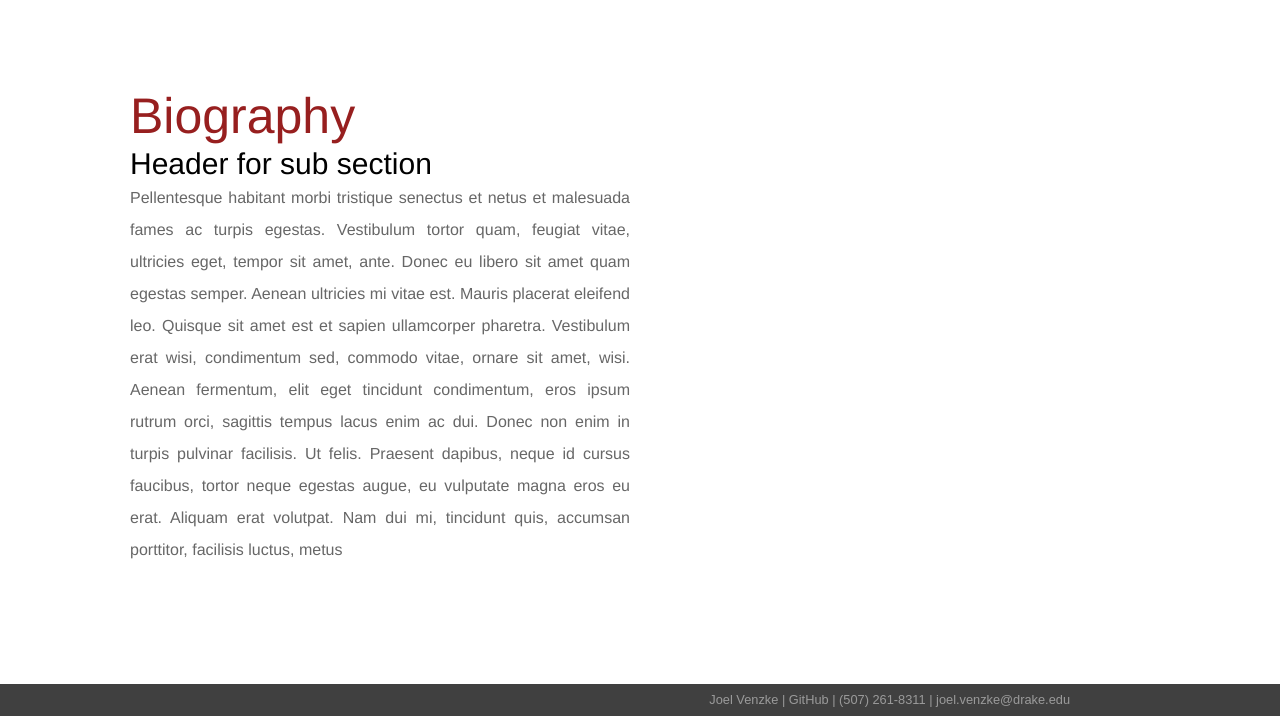
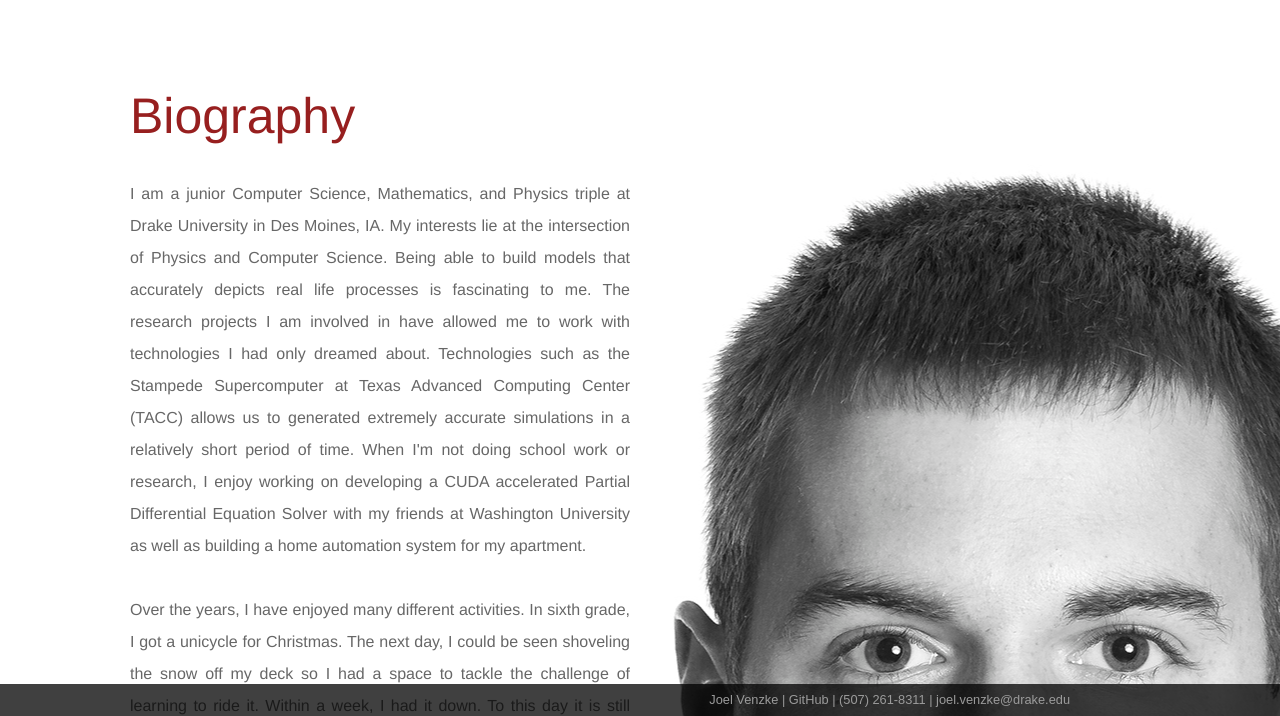
Before and after one commit to Joel-Venzke/website, a plain HTML site: page index.html in a window 1280 px wide. Shown: the part 84-800 px from the top of the page. Drawn offline with Linux system fonts and the light colour scheme.

Commit message:
added new photos and bio

```diff
--- a/index.html
+++ b/index.html
@@ -34,9 +34,16 @@
 				<div id="contentwrapper">
 				<!-- Main content -->
 					<div id="content">
-						<h1>Biography</h1>
-						<h2>Header for sub section</h2>
-						<p>Pellentesque habitant morbi tristique senectus et netus et malesuada fames ac turpis egestas. Vestibulum tortor quam, feugiat vitae, ultricies eget, tempor sit amet, ante. Donec eu libero sit amet quam egestas semper. Aenean ultricies mi vitae est. Mauris placerat eleifend leo. Quisque sit amet est et sapien ullamcorper pharetra. Vestibulum erat wisi, condimentum sed, commodo vitae, ornare sit amet, wisi. Aenean fermentum, elit eget tincidunt condimentum, eros ipsum rutrum orci, sagittis tempus lacus enim ac dui. Donec non enim in turpis pulvinar facilisis. Ut felis. Praesent dapibus, neque id cursus faucibus, tortor neque egestas augue, eu vulputate magna eros eu erat. Aliquam erat volutpat. Nam dui mi, tincidunt quis, accumsan porttitor, facilisis luctus, metus</p>
+						<h1>Biography</h1><br>
+
+						<p>I am a junior Computer Science, Mathematics, and Physics triple at Drake University in Des Moines, IA. My interests lie at the intersection of Physics and Computer Science. Being able to build models that accurately depicts real life processes is fascinating to me. The research projects I am involved in have allowed me to work with technologies I had only dreamed about. Technologies such as the Stampede Supercomputer at Texas Advanced Computing Center (TACC) allows us to generated extremely accurate simulations in a relatively short period of time. When I'm not doing school work or research, I enjoy working on developing a CUDA accelerated Partial Differential Equation Solver with my friends at Washington University as well as building a home automation system for my apartment.</p><br>
+
+						<p>Over the years, I have enjoyed many different activities. In sixth grade, I got a unicycle for Christmas. The next day, I could be seen shoveling the snow off my deck so I had a space to tackle the challenge of learning to ride it. Within a week, I had it down. To this day it is still used as my preferred mode of transportation around campus. </p><br>
+
+						<p>Another hobby of mine is photography. I started getting into photography when I was in high school, and since then I have improved immensely. I am currently The Times-Delphic Photo Editor, and last year I won the Iowa College Media Association (ICMA) Best Sports Photograph of the Year. When I am not programing, unicycling, or taking pictures, I can be found grilling, kayaking, camping, and enjoying the company of my friends.</p><br>
+
+						<!-- <p></p><br> -->
+
 					</div>
 				</div>
 			</div>
```
Also changed, not shown: Images/Joel.jpg (added), Images/Joel_square.jpg (added).
